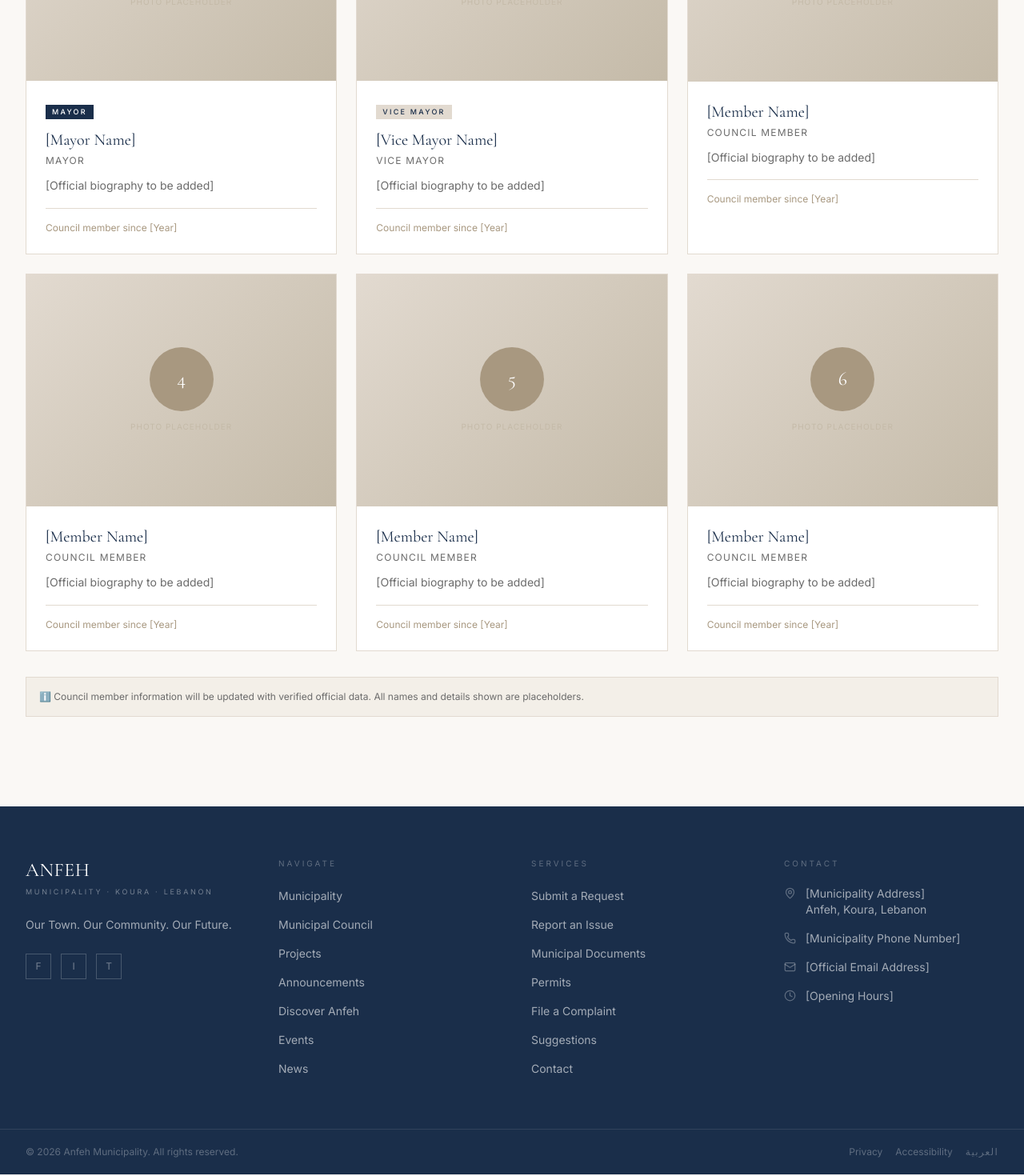
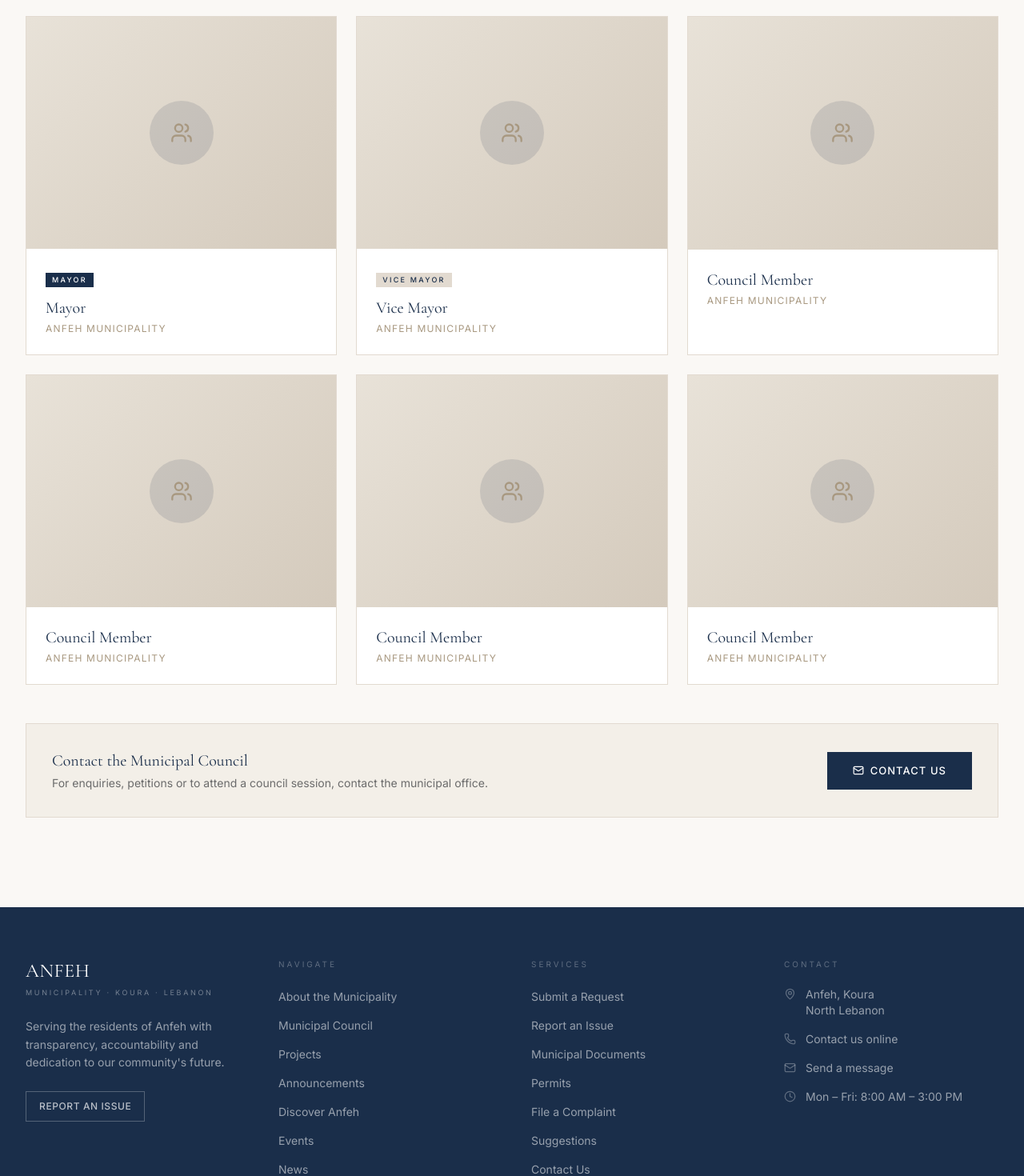
Before and after one commit to habibnemer/anfeh-municipality, a Next.js app: page /municipality/council in a window 1280 px wide. Shown: the part 700-2170 px from the top of the page at 80% size. Built offline with nearby package versions, Linux system fonts and the light colour scheme.

Commit message:
Production polish: zero placeholder text, fix footer, real content everywhere

```diff
--- a/app/community/page.tsx
+++ b/app/community/page.tsx
@@ -49,9 +49,6 @@ export default function CommunityPage() {
           <div className="flex flex-col md:flex-row md:items-end justify-between gap-6 mb-12">
             <SectionHeader label="Community" title="Local Organizations" subtitle="Groups and associations active in Anfeh's community life." />
           </div>
-          <div className="mb-6 p-4 text-xs" style={{background:'var(--color-cream)',border:'1px solid var(--color-stone)',color:'var(--color-muted)'}}>
-            ℹ️ Organizations shown are placeholder content. Replace with verified community organizations active in Anfeh.
-          </div>
           <div className="grid grid-cols-1 md:grid-cols-2 gap-4">
             {communityOrgs.map((org)=>(
               <div key={org.id} className="card bg-white p-6">
--- a/app/events/page.tsx
+++ b/app/events/page.tsx
@@ -49,9 +49,6 @@ export default function EventsPage() {
 
       <section className="section-padding" style={{background:'var(--color-warm-white)'}}>
         <div className="container-site">
-          <div className="mb-4 p-4 text-xs" style={{background:'var(--color-cream)',border:'1px solid var(--color-stone)',color:'var(--color-muted)'}}>
-            ℹ️ Events shown are placeholder content. Replace with verified events from the municipality.
-          </div>
           <div className="grid grid-cols-1 md:grid-cols-2 lg:grid-cols-3 gap-px" style={{background:'var(--color-stone)'}}>
             {events.map((event)=>(
               <div key={event.id} className="bg-white flex flex-col">
--- a/app/municipality/announcements/page.tsx
+++ b/app/municipality/announcements/page.tsx
@@ -1,6 +1,5 @@
 import type { Metadata } from 'next'
 import Link from 'next/link'
-import { AlertCircle } from 'lucide-react'
 import { announcements } from '@/lib/data'
 
 export const metadata: Metadata = { title: 'Announcements' }
@@ -37,11 +36,6 @@ export default function AnnouncementsPage() {
 
       <section className="section-padding" style={{background:'var(--color-warm-white)'}}>
         <div className="container-site max-w-3xl">
-          <div className="mb-6 p-4 text-xs flex gap-3" style={{background:'var(--color-cream)',border:'1px solid var(--color-stone)',color:'var(--color-muted)'}}>
-            <AlertCircle size={14} className="flex-none mt-0.5" style={{color:'var(--color-terracotta)'}} />
-            All announcements shown are placeholder content for demonstration purposes. Replace with verified official announcements from the municipality.
-          </div>
-
           <div className="space-y-4">
             {announcements.map((announcement)=>(
               <div key={announcement.id} className="bg-white p-6 border" style={{borderColor:announcement.important?'var(--color-terracotta)':'var(--color-stone)'}}>
--- a/app/municipality/council/page.tsx
+++ b/app/municipality/council/page.tsx
@@ -1,8 +1,17 @@
 import type { Metadata } from 'next'
 import Link from 'next/link'
-import { councilMembers } from '@/lib/data'
+import { Users, Mail } from 'lucide-react'
 
 export const metadata: Metadata = { title: 'Municipal Council' }
+
+const roles = [
+  { role: 'Mayor', badge: true, primary: true },
+  { role: 'Vice Mayor', badge: true, primary: false },
+  { role: 'Council Member', badge: false, primary: false },
+  { role: 'Council Member', badge: false, primary: false },
+  { role: 'Council Member', badge: false, primary: false },
+  { role: 'Council Member', badge: false, primary: false },
+]
 
 export default function CouncilPage() {
   return (
@@ -24,8 +33,14 @@ export default function CouncilPage() {
       <div style={{background:'var(--color-cream)',borderBottom:'1px solid var(--color-stone)'}}>
         <div className="container-site">
           <div className="flex gap-0 overflow-x-auto">
-            {[{label:'Overview',href:'/municipality'},{label:'Council',href:'/municipality/council'},{label:'Projects',href:'/municipality/projects'},{label:'Announcements',href:'/municipality/announcements'}].map((l)=>(
-              <Link key={l.href} href={l.href} className="px-5 py-4 text-xs tracking-widest uppercase font-medium whitespace-nowrap transition-colors border-b-2"
+            {[
+              {label:'Overview',href:'/municipality'},
+              {label:'Council',href:'/municipality/council'},
+              {label:'Projects',href:'/municipality/projects'},
+              {label:'Announcements',href:'/municipality/announcements'},
+            ].map((l)=>(
+              <Link key={l.href} href={l.href}
+                className="px-5 py-4 text-xs tracking-widest uppercase font-medium whitespace-nowrap transition-colors border-b-2"
                 style={{borderBottomColor:l.href==='/municipality/council'?'var(--color-navy)':'transparent',color:l.href==='/municipality/council'?'var(--color-navy)':'var(--color-muted)'}}>
                 {l.label}
               </Link>
@@ -36,45 +51,55 @@ export default function CouncilPage() {
 
       <section className="section-padding" style={{background:'var(--color-warm-white)'}}>
         <div className="container-site">
-          <div className="grid grid-cols-1 md:grid-cols-2 lg:grid-cols-3 gap-6">
-            {councilMembers.map((member, i) => (
-              <div key={member.id} className="card bg-white overflow-hidden">
-                {/* Photo placeholder */}
-                <div className="aspect-[4/3] flex items-center justify-center" style={{background:'linear-gradient(135deg,#E2DAD0,#C4BAA8)'}}>
-                  <div className="text-center">
-                    <div className="w-20 h-20 rounded-full mx-auto mb-3 flex items-center justify-center" style={{background:'var(--color-limestone)'}}>
-                      <span className="font-serif text-2xl text-white" style={{fontFamily:'var(--font-cormorant,Georgia,serif)'}}>
-                        {i + 1}
-                      </span>
-                    </div>
-                    <p className="text-[10px] tracking-widest uppercase" style={{color:'var(--color-sand)'}}>Photo Placeholder</p>
+
+          {/* Council intro */}
+          <div className="max-w-2xl mb-16">
+            <p className="text-base leading-relaxed mb-4" style={{color:'var(--color-muted)'}}>
+              The Anfeh Municipal Council is composed of six elected members, including the Mayor and Vice Mayor, serving a six-year term in accordance with Lebanese municipal law.
+            </p>
+            <p className="text-base leading-relaxed" style={{color:'var(--color-muted)'}}>
+              The council meets regularly in public session to deliberate on local matters, approve the municipal budget, oversee public works, and represent the interests of all residents of Anfeh.
+            </p>
+          </div>
+
+          {/* Council seats */}
+          <div className="grid grid-cols-1 md:grid-cols-2 lg:grid-cols-3 gap-6 mb-12">
+            {roles.map((item, i) => (
+              <div key={i} className="card bg-white overflow-hidden">
+                <div className="aspect-[4/3] flex items-center justify-center" style={{background:'linear-gradient(135deg,#E8E2D8,#D4CABC)'}}>
+                  <div className="w-20 h-20 rounded-full flex items-center justify-center" style={{background:'rgba(26,46,74,0.12)'}}>
+                    <Users size={28} style={{color:'var(--color-limestone)'}} />
                   </div>
                 </div>
                 <div className="p-6">
-                  {i === 0 && (
+                  {item.primary && (
                     <span className="text-[9px] tracking-[0.25em] uppercase font-medium px-2 py-0.5 mb-3 inline-block" style={{background:'var(--color-navy)',color:'white'}}>
-                      Mayor
+                      {item.role}
                     </span>
                   )}
-                  {i === 1 && (
+                  {item.badge && !item.primary && (
                     <span className="text-[9px] tracking-[0.25em] uppercase font-medium px-2 py-0.5 mb-3 inline-block" style={{background:'var(--color-stone)',color:'var(--color-navy)'}}>
-                      Vice Mayor
+                      {item.role}
                     </span>
                   )}
-                  <p className="font-serif text-xl mb-1" style={{fontFamily:'var(--font-cormorant,Georgia,serif)',color:'var(--color-navy)'}}>{member.name}</p>
-                  <p className="text-xs tracking-widest uppercase mb-3" style={{color:'var(--color-muted)'}}>{member.role}</p>
-                  <p className="text-sm leading-relaxed" style={{color:'var(--color-muted)'}}>{member.bio}</p>
-                  {member.since && (
-                    <p className="text-xs mt-4 pt-4" style={{color:'var(--color-limestone)',borderTop:'1px solid var(--color-stone)'}}>
-                      Council member since {member.since}
-                    </p>
-                  )}
+                  <p className="font-serif text-xl mb-1" style={{fontFamily:'var(--font-cormorant,Georgia,serif)',color:'var(--color-navy)'}}>
+                    {item.role}
+                  </p>
+                  <p className="text-xs tracking-widest uppercase" style={{color:'var(--color-limestone)'}}>Anfeh Municipality</p>
                 </div>
               </div>
             ))}
           </div>
-          <div className="mt-8 p-4 text-xs" style={{background:'var(--color-cream)',border:'1px solid var(--color-stone)',color:'var(--color-muted)'}}>
-            ℹ️ Council member information will be updated with verified official data. All names and details shown are placeholders.
+
+          {/* Contact CTA */}
+          <div className="p-8 border flex flex-col md:flex-row items-center justify-between gap-6" style={{background:'var(--color-cream)',borderColor:'var(--color-stone)'}}>
+            <div>
+              <p className="font-serif text-xl mb-1" style={{fontFamily:'var(--font-cormorant,Georgia,serif)',color:'var(--color-navy)'}}>Contact the Municipal Council</p>
+              <p className="text-sm" style={{color:'var(--color-muted)'}}>For enquiries, petitions or to attend a council session, contact the municipal office.</p>
+            </div>
+            <Link href="/contact" className="btn-primary whitespace-nowrap flex-none">
+              <Mail size={14} /> Contact Us
+            </Link>
           </div>
         </div>
       </section>
--- a/app/municipality/page.tsx
+++ b/app/municipality/page.tsx
@@ -57,7 +57,7 @@ export default function MunicipalityPage() {
                   The municipality is responsible for local governance, infrastructure, public services, community development and the preservation of Anfeh's unique heritage and natural environment.
                 </p>
                 <p className="text-base leading-relaxed" style={{color:'var(--color-muted)'}}>
-                  [Additional overview content to be provided by the municipality.]
+                  Anfeh is one of Lebanon's most distinctive coastal towns, known for its ancient Phoenician salt pans, Byzantine heritage sites, and warm Mediterranean character. The municipality is committed to preserving this identity while investing in modern infrastructure and services for all residents.
                 </p>
               </div>
             </div>
@@ -68,7 +68,7 @@ export default function MunicipalityPage() {
                   <h3 className="font-medium" style={{color:'var(--color-navy)'}}>Our Mission</h3>
                 </div>
                 <p className="text-sm leading-relaxed" style={{color:'var(--color-muted)'}}>
-                  [Official mission statement to be provided by Anfeh Municipality.]
+                  To serve every resident of Anfeh with fairness, efficiency and transparency — delivering quality public services, maintaining our infrastructure, and creating a safe, clean environment where our community can thrive.
                 </p>
               </div>
               <div className="p-6 border" style={{borderColor:'var(--color-stone)',background:'white'}}>
@@ -77,7 +77,7 @@ export default function MunicipalityPage() {
                   <h3 className="font-medium" style={{color:'var(--color-navy)'}}>Our Vision</h3>
                 </div>
                 <p className="text-sm leading-relaxed" style={{color:'var(--color-muted)'}}>
-                  [Official vision statement to be provided by Anfeh Municipality.]
+                  A modern, connected and proud Anfeh — where heritage is preserved, the coastline is protected, residents are heard, and every family has access to the services and opportunities they deserve.
                 </p>
               </div>
             </div>
--- a/components/Footer.tsx
+++ b/components/Footer.tsx
@@ -1,10 +1,9 @@
 import Link from 'next/link'
-import { MapPin, Phone, Mail, Clock } from 'lucide-react'
+import { MapPin, Mail, Clock, Phone } from 'lucide-react'
 
 export default function Footer() {
   return (
-    <footer className="bg-navy text-white">
-      {/* Main footer */}
+    <footer style={{background:'var(--color-navy)'}} className="text-white">
       <div className="container-site py-16">
         <div className="grid grid-cols-1 md:grid-cols-2 lg:grid-cols-4 gap-12">
 
@@ -12,45 +11,42 @@ export default function Footer() {
           <div className="lg:col-span-1">
             <Link href="/" className="block mb-6">
               <p className="font-serif text-2xl tracking-wide mb-1"
-                style={{ fontFamily: 'var(--font-cormorant, Georgia, serif)' }}>
+                style={{fontFamily:'var(--font-cormorant,Georgia,serif)'}}>
                 ANFEH
               </p>
-              <p className="text-[9px] tracking-[0.3em] uppercase text-white/40">
+              <p className="text-[9px] tracking-[0.3em] uppercase" style={{color:'rgba(255,255,255,0.4)'}}>
                 Municipality · Koura · Lebanon
               </p>
             </Link>
-            <p className="text-sm text-white/60 leading-relaxed mb-6">
-              Our Town. Our Community. Our Future.
+            <p className="text-sm leading-relaxed mb-6" style={{color:'rgba(255,255,255,0.55)'}}>
+              Serving the residents of Anfeh with transparency, accountability and dedication to our community's future.
             </p>
-            <div className="flex gap-3">
-              {['facebook', 'instagram', 'twitter'].map((s) => (
-                <a
-                  key={s}
-                  href={`[${s} link]`}
-                  className="w-8 h-8 border border-white/20 flex items-center justify-center text-white/40 hover:text-white hover:border-white/40 transition-colors text-xs"
-                  aria-label={s}
-                >
-                  {s[0].toUpperCase()}
-                </a>
-              ))}
-            </div>
+            <Link
+              href="/report"
+              className="inline-flex items-center gap-2 text-xs tracking-wider uppercase px-4 py-2.5 font-medium transition-colors"
+              style={{border:'1px solid rgba(255,255,255,0.25)',color:'rgba(255,255,255,0.7)'}}
+            >
+              Report an Issue
+            </Link>
           </div>
 
           {/* Navigation */}
           <div>
-            <p className="text-[10px] tracking-[0.3em] uppercase text-white/30 mb-5">Navigate</p>
+            <p className="text-[10px] tracking-[0.3em] uppercase mb-5" style={{color:'rgba(255,255,255,0.3)'}}>Navigate</p>
             <ul className="space-y-3">
               {[
-                { label: 'Municipality', href: '/municipality' },
-                { label: 'Municipal Council', href: '/municipality/council' },
-                { label: 'Projects', href: '/municipality/projects' },
-                { label: 'Announcements', href: '/municipality/announcements' },
-                { label: 'Discover Anfeh', href: '/discover' },
-                { label: 'Events', href: '/events' },
-                { label: 'News', href: '/news' },
-              ].map((l) => (
+                {label:'About the Municipality',href:'/municipality'},
+                {label:'Municipal Council',href:'/municipality/council'},
+                {label:'Projects',href:'/municipality/projects'},
+                {label:'Announcements',href:'/municipality/announcements'},
+                {label:'Discover Anfeh',href:'/discover'},
+                {label:'Events',href:'/events'},
+                {label:'News',href:'/news'},
+              ].map((l)=>(
                 <li key={l.href}>
-                  <Link href={l.href} className="text-sm text-white/60 hover:text-white transition-colors">
+                  <Link href={l.href} className="text-sm transition-colors" style={{color:'rgba(255,255,255,0.55)'}}
+                    onMouseOver={e=>(e.currentTarget.style.color='white')}
+                    onMouseOut={e=>(e.currentTarget.style.color='rgba(255,255,255,0.55)')}>
                     {l.label}
                   </Link>
                 </li>
@@ -60,19 +56,21 @@ export default function Footer() {
 
           {/* Services */}
           <div>
-            <p className="text-[10px] tracking-[0.3em] uppercase text-white/30 mb-5">Services</p>
+            <p className="text-[10px] tracking-[0.3em] uppercase mb-5" style={{color:'rgba(255,255,255,0.3)'}}>Services</p>
             <ul className="space-y-3">
               {[
-                { label: 'Submit a Request', href: '/services' },
-                { label: 'Report an Issue', href: '/report' },
-                { label: 'Municipal Documents', href: '/services' },
-                { label: 'Permits', href: '/services' },
-                { label: 'File a Complaint', href: '/services' },
-                { label: 'Suggestions', href: '/services' },
-                { label: 'Contact', href: '/contact' },
-              ].map((l) => (
+                {label:'Submit a Request',href:'/services'},
+                {label:'Report an Issue',href:'/report'},
+                {label:'Municipal Documents',href:'/services'},
+                {label:'Permits',href:'/services'},
+                {label:'File a Complaint',href:'/services'},
+                {label:'Suggestions',href:'/services'},
+                {label:'Contact Us',href:'/contact'},
+              ].map((l)=>(
                 <li key={l.label}>
-                  <Link href={l.href} className="text-sm text-white/60 hover:text-white transition-colors">
+                  <Link href={l.href} className="text-sm transition-colors" style={{color:'rgba(255,255,255,0.55)'}}
+                    onMouseOver={e=>(e.currentTarget.style.color='white')}
+                    onMouseOut={e=>(e.currentTarget.style.color='rgba(255,255,255,0.55)')}>
                     {l.label}
                   </Link>
                 </li>
@@ -82,23 +80,23 @@ export default function Footer() {
 
           {/* Contact */}
           <div>
-            <p className="text-[10px] tracking-[0.3em] uppercase text-white/30 mb-5">Contact</p>
+            <p className="text-[10px] tracking-[0.3em] uppercase mb-5" style={{color:'rgba(255,255,255,0.3)'}}>Contact</p>
             <ul className="space-y-4">
-              <li className="flex gap-3 text-sm text-white/60">
-                <MapPin size={15} className="text-white/30 mt-0.5 flex-none" />
-                <span>[Municipality Address]<br />Anfeh, Koura, Lebanon</span>
+              <li className="flex gap-3 text-sm" style={{color:'rgba(255,255,255,0.55)'}}>
+                <MapPin size={15} className="flex-none mt-0.5" style={{color:'rgba(255,255,255,0.3)'}} />
+                <span>Anfeh, Koura<br />North Lebanon</span>
               </li>
-              <li className="flex gap-3 text-sm text-white/60">
-                <Phone size={15} className="text-white/30 mt-0.5 flex-none" />
-                <span>[Municipality Phone Number]</span>
+              <li className="flex gap-3 text-sm" style={{color:'rgba(255,255,255,0.55)'}}>
+                <Phone size={15} className="flex-none mt-0.5" style={{color:'rgba(255,255,255,0.3)'}} />
+                <Link href="/contact" className="hover:text-white transition-colors">Contact us online</Link>
               </li>
-              <li className="flex gap-3 text-sm text-white/60">
-                <Mail size={15} className="text-white/30 mt-0.5 flex-none" />
-                <span>[Official Email Address]</span>
+              <li className="flex gap-3 text-sm" style={{color:'rgba(255,255,255,0.55)'}}>
+                <Mail size={15} className="flex-none mt-0.5" style={{color:'rgba(255,255,255,0.3)'}} />
+                <Link href="/contact" className="hover:text-white transition-colors">Send a message</Link>
               </li>
-              <li className="flex gap-3 text-sm text-white/60">
-                <Clock size={15} className="text-white/30 mt-0.5 flex-none" />
-                <span>[Opening Hours]</span>
+              <li className="flex gap-3 text-sm" style={{color:'rgba(255,255,255,0.55)'}}>
+                <Clock size={15} className="flex-none mt-0.5" style={{color:'rgba(255,255,255,0.3)'}} />
+                <span>Mon – Fri: 8:00 AM – 3:00 PM</span>
               </li>
             </ul>
           </div>
@@ -106,17 +104,14 @@ export default function Footer() {
       </div>
 
       {/* Bottom bar */}
-      <div className="border-t border-white/10">
+      <div style={{borderTop:'1px solid rgba(255,255,255,0.08)'}}>
         <div className="container-site py-5 flex flex-col sm:flex-row items-center justify-between gap-3">
-          <p className="text-xs text-white/30">
+          <p className="text-xs" style={{color:'rgba(255,255,255,0.3)'}}>
             © {new Date().getFullYear()} Anfeh Municipality. All rights reserved.
           </p>
           <div className="flex items-center gap-4">
-            <Link href="#" className="text-xs text-white/30 hover:text-white/60 transition-colors">Privacy</Link>
-            <Link href="#" className="text-xs text-white/30 hover:text-white/60 transition-colors">Accessibility</Link>
-            <button className="text-xs text-white/30 hover:text-white/60 transition-colors tracking-widest">
-              العربية
-            </button>
+            <Link href="/contact" className="text-xs transition-colors" style={{color:'rgba(255,255,255,0.3)'}}>Privacy</Link>
+            <Link href="/contact" className="text-xs transition-colors" style={{color:'rgba(255,255,255,0.3)'}}>Accessibility</Link>
           </div>
         </div>
       </div>
```
Also changed, not shown: lib/data/index.ts (+16 -19 lines).
